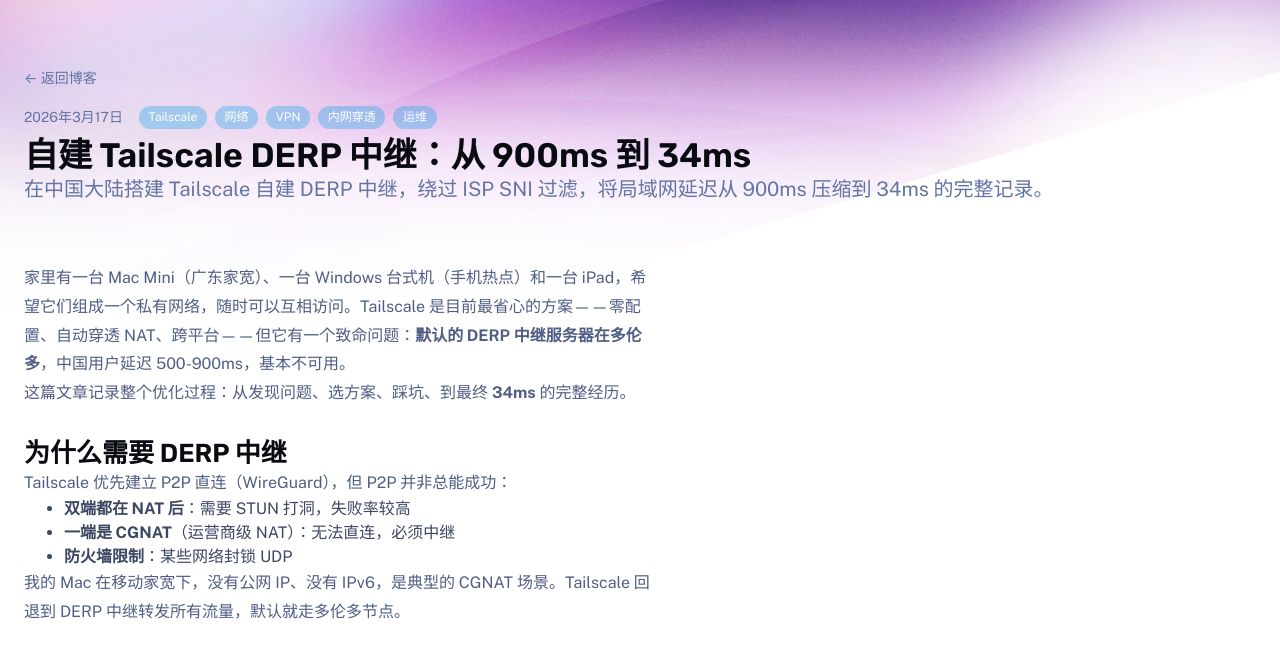
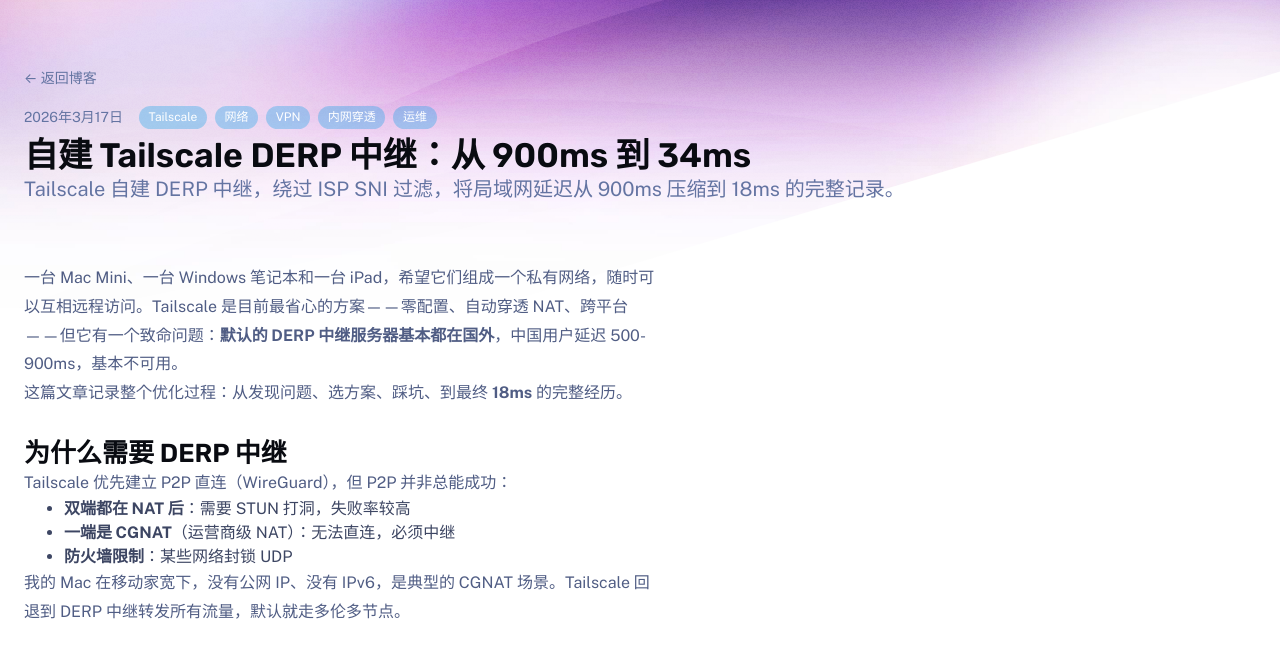
Before and after one commit to lyizhou/blog, an Astro site: page /blog/tailscale-derp-optimization in a window 1280 px wide. Shown: the part 119-775 px from the top of the page. Built offline with nearby package versions, Linux system fonts and the light colour scheme; Astro itself is replaced by a stand-in of ours.

```diff
--- a/src/content/blog/tailscale-derp-optimization.md
+++ b/src/content/blog/tailscale-derp-optimization.md
@@ -3,12 +3,12 @@
 date: 2026-03-17
 tags: ["Tailscale", "网络", "VPN", "内网穿透", "运维"]
 draft: false
-description: "在中国大陆搭建 Tailscale 自建 DERP 中继，绕过 ISP SNI 过滤，将局域网延迟从 900ms 压缩到 34ms 的完整记录。"
+description: "Tailscale 自建 DERP 中继，绕过 ISP SNI 过滤，将局域网延迟从 900ms 压缩到 18ms 的完整记录。"
 ---
 
-家里有一台 Mac Mini（广东家宽）、一台 Windows 台式机（手机热点）和一台 iPad，希望它们组成一个私有网络，随时可以互相访问。Tailscale 是目前最省心的方案——零配置、自动穿透 NAT、跨平台——但它有一个致命问题：**默认的 DERP 中继服务器在多伦多**，中国用户延迟 500-900ms，基本不可用。
+一台 Mac Mini、一台 Windows 笔记本和一台 iPad，希望它们组成一个私有网络，随时可以互相远程访问。Tailscale 是目前最省心的方案——零配置、自动穿透 NAT、跨平台——但它有一个致命问题：**默认的 DERP 中继服务器基本都在国外**，中国用户延迟 500-900ms，基本不可用。
 
-这篇文章记录整个优化过程：从发现问题、选方案、踩坑、到最终 **34ms** 的完整经历。
+这篇文章记录整个优化过程：从发现问题、选方案、踩坑、到最终 **18ms** 的完整经历。
 
 ## 为什么需要 DERP 中继
 
@@ -181,7 +181,7 @@
 |------|-----------|------|
 | 优化前 | 默认（多伦多） | 470 – 930 ms |
 | 自建 HK VPS | 香港，IPv4+IPv6 | 130 – 170 ms |
-| 自建阿里云 | 广东深圳 | **34 ms** |
+| 自建阿里云 | 广东深圳 | **18 ms** |
 
 Mac → DERP 单程 12.8ms，稳定 ±0.5ms，基本已到物理极限（两跳各 ~13ms）。
 
@@ -199,4 +199,4 @@
 
 ## 后续计划
 
-目前的 34ms 是 DERP 中继的延迟，还可以进一步优化：如果 Mac 侧能获得 IPv6（中国移动光猫开启 IPv6 需要重建 PPPoE 连接），就可以实现 P2P 直连，理论延迟降到 **~12ms**（单程 ping 值）。等拿到运营商 PPPoE 密码后再试。
+目前的 18ms 是 DERP 中继的延迟，还可以进一步优化：如果 Mac 侧能获得 IPv6（中国移动光猫开启 IPv6 需要重建 PPPoE 连接），就可以实现 P2P 直连，理论延迟降到 **~12ms**（单程 ping 值）。
```
